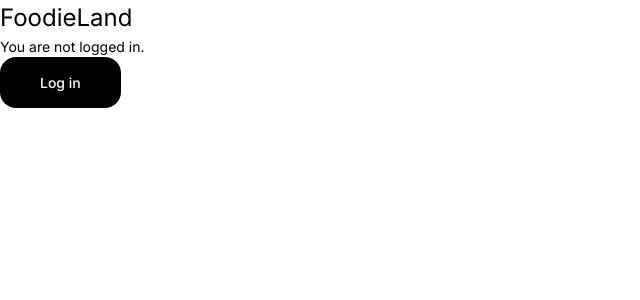
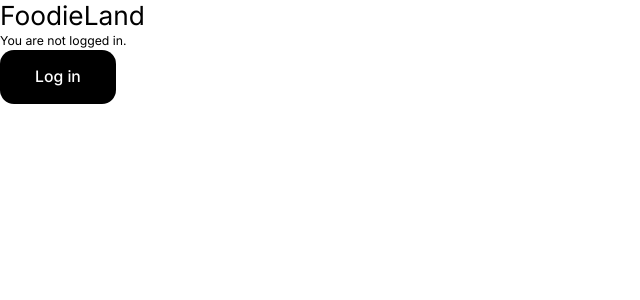
Before and after one commit to skmkqw/Foodieland, a Next.js app in the folder frontend/foodieland-app/: page / in a window 1280 px wide. Shown: the top 300 px of the page, without its empty margins (0-640 px from the left). Built offline with nearby package versions, Linux system fonts and the light colour scheme; no server answers.

Commit message:
global styles using tailwinds @apply

```diff
--- a/frontend/foodieland-app/app/globals.css
+++ b/frontend/foodieland-app/app/globals.css
@@ -1,63 +1,39 @@
-*{padding:0;margin:0;border:0;}
-*,*:before,*:after{-moz-box-sizing:border-box;-webkit-box-sizing:border-box;box-sizing:border-box;}
-:focus,:active{outline:none;}
-a:focus,a:active{outline:none;}
-nav,footer,header,aside{display:block;}
-html,body{height:100%;width:100%;font-size:100%;line-height:1;font-size:14px;-ms-text-size-adjust:100%;-moz-text-size-adjust:100%;-webkit-text-size-adjust:100%;}
-input,button,textarea{font-family:inherit;}
-input::-ms-clear{display:none;}
-button{cursor:pointer;}
-button::-moz-focus-inner{padding:0;border:0;}
-a,a:visited{text-decoration:none;}
-a:hover{text-decoration:none;}
-ul li{list-style:none;}
-img{vertical-align:top;}
-h1,h2,h3,h4,h5,h6{font-size:inherit;font-weight:inherit;}
+* {@apply m-0 p-0 border-0;}
+*, *:before, *:after {@apply box-border; -moz-box-sizing: border-box;-webkit-box-sizing: border-box;}
+:focus, :active {outline: none;}
+a:focus, a:active {outline: none;}
+nav, footer, header, aside {@apply block;}
+html, body {@apply h-full w-full text-[100%] leading-none text-sm; -ms-text-size-adjust: 100%;-moz-text-size-adjust: 100%;-webkit-text-size-adjust: 100%;}
+input, button,
+textarea {font-family: inherit;}
+input::-ms-clear {@apply hidden;}
+button {@apply cursor-pointer;}
+button::-moz-focus-inner {@apply p-0 border-0;}
+a, a:visited {@apply no-underline;}
+a:hover {@apply no-underline;}
+ul li {list-style: none;}
+img {@apply align-top;}
+h1, h2, h3, h4, h5, h6 {@apply text-[inherit] font-[inherit];}
 
 @tailwind base;
 @tailwind components;
 @tailwind utilities;
 
 main {
-    display: flex;
-    justify-content: center;
+    @apply flex justify-center;
 }
-
 .container {
-    max-width: 1280px;
+    @apply max-w-screen-xl;
 }
-
 h1 {
-    font-size: 24px;
+    @apply text-3xl;
 }
-
 input {
-    width: 100%;
-    padding: 12px 40px 12px 12px;
-    font-size: 16px;
-    border: 1px solid #ccc;
-    border-radius: 10px;
+    @apply w-full text-lg border pl-3 pr-10 py-3 rounded-[10px] border-solid border-[#ccc];
 }
-
 label {
-    display: block;
-    font-size: 14px;
-    color: #666;
-    margin-bottom: 5px;
-    text-align: left;
+    @apply block text-lg text-[#666] text-left mb-[5px];
 }
-
 .btnMain {
-    background-color: #000000;
-    border-radius: 16px;
-    color: #ffffff;
-    font-weight: 500;
-    font-size: 14px;
-    padding: 15px 40px;
-    transition: background-color 0.3s ease;
-    cursor: pointer;
+    @apply bg-black text-white font-medium text-lg transition-[background-color] duration-[0.3s] ease-[ease] cursor-pointer px-10 py-[15px] rounded-2xl hover:bg-[rgba(0,0,0,0.8)];
 }
-
-.btnMain:hover {
-    background-color: rgba(0, 0, 0, 0.8);
-}
```
